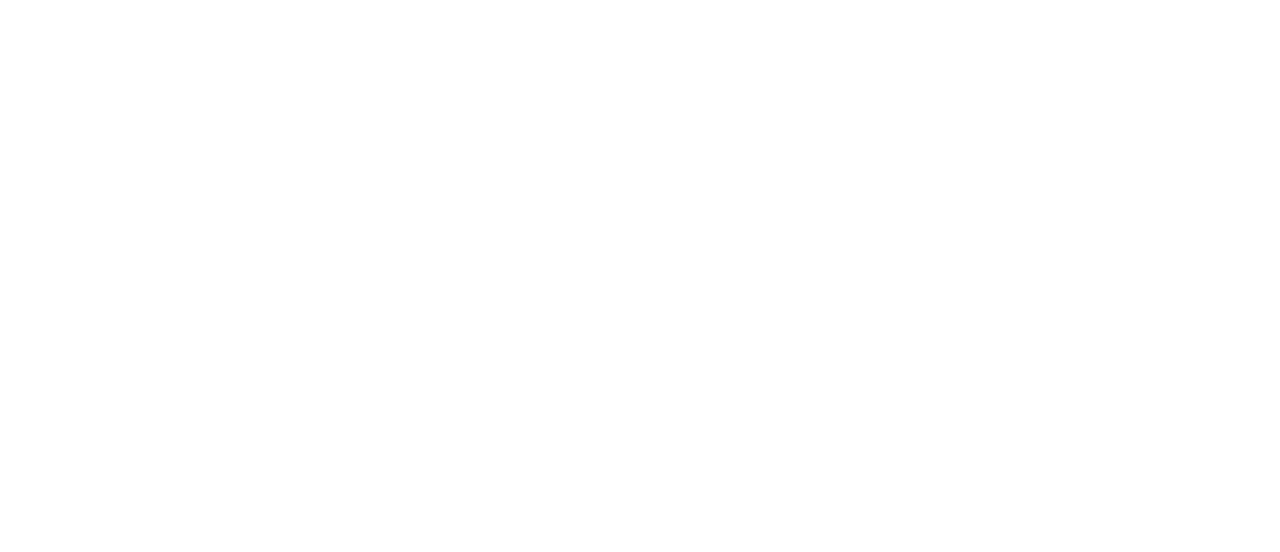
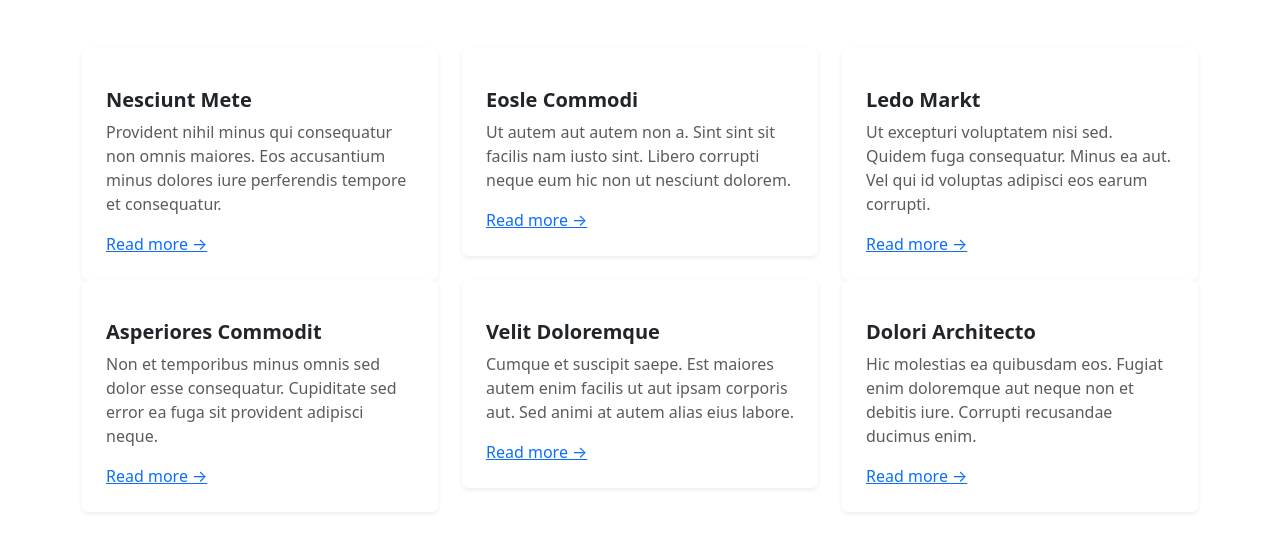
Before and after one commit to sene1901/Ate4-Bootstrap, a plain HTML site: page index.html in a window 1280 px wide. Drawn offline with nearby package versions, Linux system fonts and the light colour scheme.

Commit message:
section4

```diff
--- a/index.html
+++ b/index.html
@@ -9,6 +9,85 @@
     <title>Ate4 B</title>
 </head>
 <body>
+
+    <div class="container my-5">
+        <div class="row g-4">
+            <!-- Carte 1 -->
+            <div class="col-md-4">
+                <div class="card shadow-sm p-4 border-0">
+                    <div class="text-center mb-3">
+                        <i class="fas fa-heartbeat" style="font-size: 2rem; color: #6c757d;"></i>
+                    </div>
+                    <h5 class="fw-bold">Nesciunt Mete</h5>
+                    <p class="text-muted">Provident nihil minus qui consequatur non omnis maiores. Eos accusantium minus dolores iure perferendis tempore et consequatur.</p>
+                    <a href="#" class="text-primary">Read more →</a>
+                </div>
+            </div>
+
+            <!-- Carte 2 -->
+            <div class="col-md-4">
+                <div class="card shadow-sm p-4 border-0">
+                    <div class="text-center mb-3">
+                        <i class="fas fa-broadcast-tower" style="font-size: 2rem; color: #6c757d;"></i>
+                    </div>
+                    <h5 class="fw-bold">Eosle Commodi</h5>
+                    <p class="text-muted">Ut autem aut autem non a. Sint sint sit facilis nam iusto sint. Libero corrupti neque eum hic non ut nesciunt dolorem.</p>
+                    <a href="#" class="text-primary">Read more →</a>
+                </div>
+            </div>
+
+            <!-- Carte 3 -->
+            <div class="col-md-4">
+                <div class="card shadow-sm p-4 border-0">
+                    <div class="text-center mb-3">
+                        <i class="fas fa-tv" style="font-size: 2rem; color: #6c757d;"></i>
+                    </div>
+                    <h5 class="fw-bold">Ledo Markt</h5>
+                    <p class="text-muted">Ut excepturi voluptatem nisi sed. Quidem fuga consequatur. Minus ea aut. Vel qui id voluptas adipisci eos earum corrupti.</p>
+                    <a href="#" class="text-primary">Read more →</a>
+                </div>
+            </div>
+        </div>
+        <div class="row g-4">
+            <!-- Carte 1 -->
+            <div class="col-md-4">
+                <div class="card shadow-sm p-4 border-0">
+                    <div class="text-center mb-3">
+                        <i class="fas fa-cube" style="font-size: 2rem; color: #6c757d;"></i>
+                    </div>
+                    <h5 class="fw-bold">Asperiores Commodit</h5>
+                    <p class="text-muted">Non et temporibus minus omnis sed dolor esse consequatur. Cupiditate sed error ea fuga sit provident adipisci neque.</p>
+                    <a href="#" class="text-primary">Read more →</a>
+                </div>
+            </div>
+
+            <!-- Carte 2 -->
+            <div class="col-md-4">
+                <div class="card shadow-sm p-4 border-0">
+                    <div class="text-center mb-3">
+                        <i class="fas fa-calendar-alt" style="font-size: 2rem; color: #6c757d;"></i>
+                    </div>
+                    <h5 class="fw-bold">Velit Doloremque</h5>
+                    <p class="text-muted">Cumque et suscipit saepe. Est maiores autem enim facilis ut aut ipsam corporis aut. Sed animi at autem alias eius labore.</p>
+                    <a href="#" class="text-primary">Read more →</a>
+                </div>
+            </div>
+
+            <!-- Carte 3 -->
+            <div class="col-md-4">
+                <div class="card shadow-sm p-4 border-0">
+                    <div class="text-center mb-3">
+                        <i class="fas fa-comment-dots" style="font-size: 2rem; color: #6c757d;"></i>
+                    </div>
+                    <h5 class="fw-bold">Dolori Architecto</h5>
+                    <p class="text-muted">Hic molestias ea quibusdam eos. Fugiat enim doloremque aut neque non et debitis iure. Corrupti recusandae ducimus enim.</p>
+                    <a href="#" classc="text-primary">Read more →</a>
+                </div>
+            </div>
+        </div>
+
+    </div>
+
     <script src="https://cdn.jsdelivr.net/npm/@popperjs/core@2.11.8/dist/umd/popper.min.js" integrity="sha384-I7E8VVD/ismYTF4hNIPjVp/Zjvgyol6VFvRkX/vR+Vc4jQkC+hVqc2pM8ODewa9r" crossorigin="anonymous"></script>
     <script src="https://cdn.jsdelivr.net/npm/bootstrap@5.3.3/dist/js/bootstrap.min.js" integrity="sha384-0pUGZvbkm6XF6gxjEnlmuGrJXVbNuzT9qBBavbLwCsOGabYfZo0T0to5eqruptLy" crossorigin="anonymous"></script>
 </body>
```
